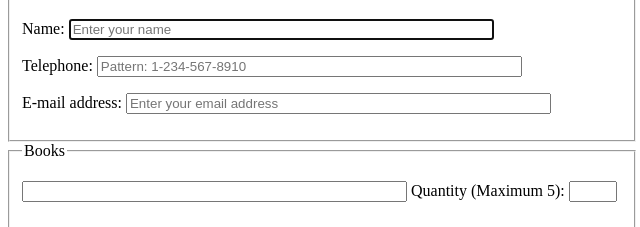
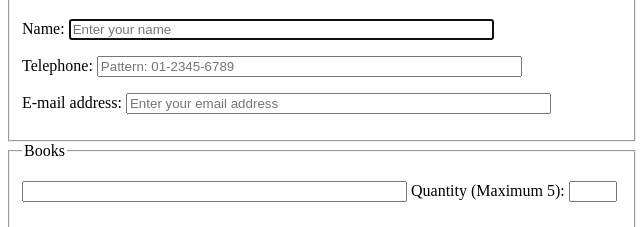
Before and after one commit to cchayanin/Oak-Code-Kata, a plain HTML site: page 7.html project/project2/index.html in a window 1280 px wide. Shown: the part 375-602 px from the top of the page, 2-642 px from the left. Drawn offline with Linux system fonts and the light colour scheme.

Commit message:
modified tel pattern

```diff
--- a/7.html project/project2/index.html
+++ b/7.html project/project2/index.html
@@ -40,8 +40,8 @@
         </p>
         <p>
             <label>Telephone:
-                <input id="tel" name="telephone" type="tel" required size="50" placeholder="Pattern: 1-234-567-8910"
-                    pattern="([0-9]{1}(-[0-9]{3})(-[0-9]{3})(-[0-9]{4}))">
+                <input id="tel" name="telephone" type="tel" required size="50" placeholder="Pattern: 01-2345-6789"
+                    pattern="([0-9]{2}(-[0-9]{4})(-[0-9]{4}))">
             </label>
         </p>
         <p>
```
